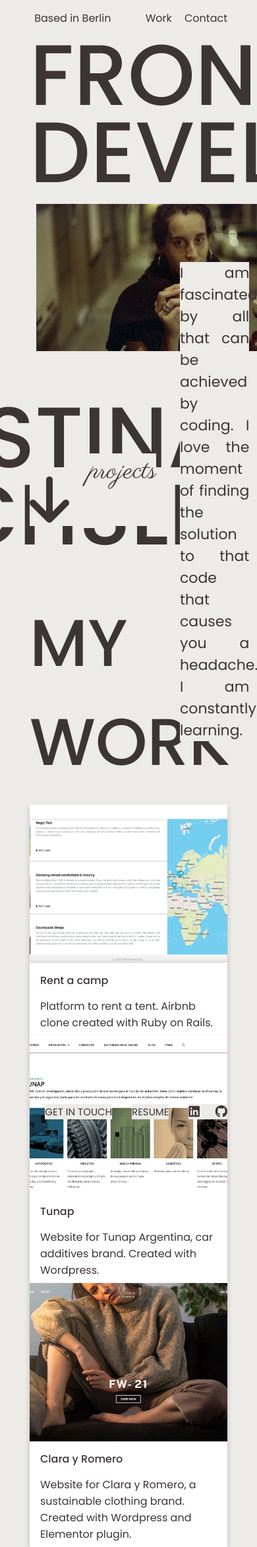
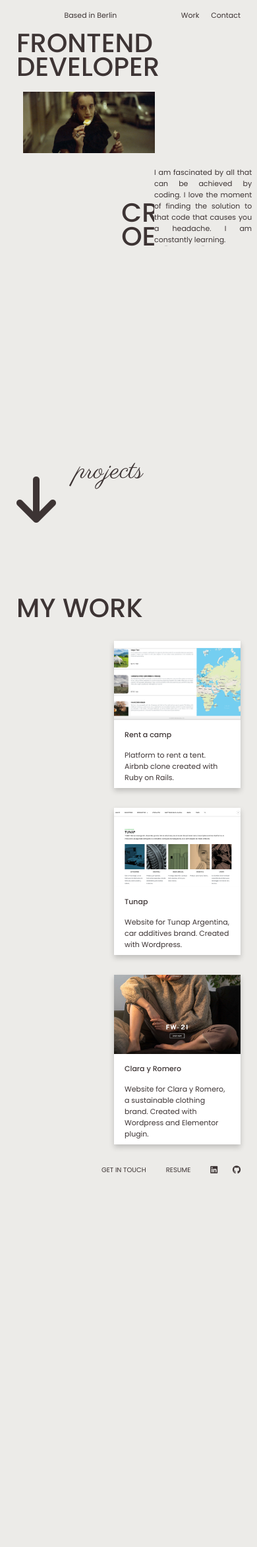
Before and after one commit to CristinaOe/portfolio_feb, a PHP site: page / in a window 390 px wide; the page is wider, and only the part inside the window is pictured. Shown: that part at 66% size. After the commit the page ends 1778 px from the top of that part, so only its background shows below. Run offline with PHP 8.4, Linux system fonts and the light colour scheme; some libraries are stand-ins or nearby versions.

Commit message:
media query for ihpone 5

```diff
--- a/css/mediaquery.css
+++ b/css/mediaquery.css
@@ -1,2 +1,49 @@
 @media only screen and (max-width: 768px) {
+  .main-section,
+  .project-section {
+    padding: 0px 25px;
+  }
+
+  h1,
+  h2,
+  h3 {
+    font-size: 40px;
+  }
+
+  .header {
+    font-size: 11px;
+    padding-right: 25px;
+  }
+  .cris-img {
+    max-width: 200px;
+  }
+
+  .about-text {
+    font-size: 11px;
+    max-width: 38%;
+    top: 30%;
+    left: 60%;
+  }
+
+  /* cards */
+
+  .card {
+    width: 12rem;
+    margin-bottom: 30px;
+  }
+
+  .card img {
+    height: 7.5rem;
+  }
+
+  .container {
+    font-size: 11px;
+  }
+
+  /* footer */
+  footer {
+    margin-top: 100px;
+    font-size: 10px;
+    padding-right: 25px;
+  }
 }
--- a/css/styles.css
+++ b/css/styles.css
@@ -100,7 +100,7 @@ h2 {
   top: 47%;
   left: 70%;
   font-size: 22px;
-  width: 27%;
+  max-width: 27%;
   text-align: justify;
 }
 
```
